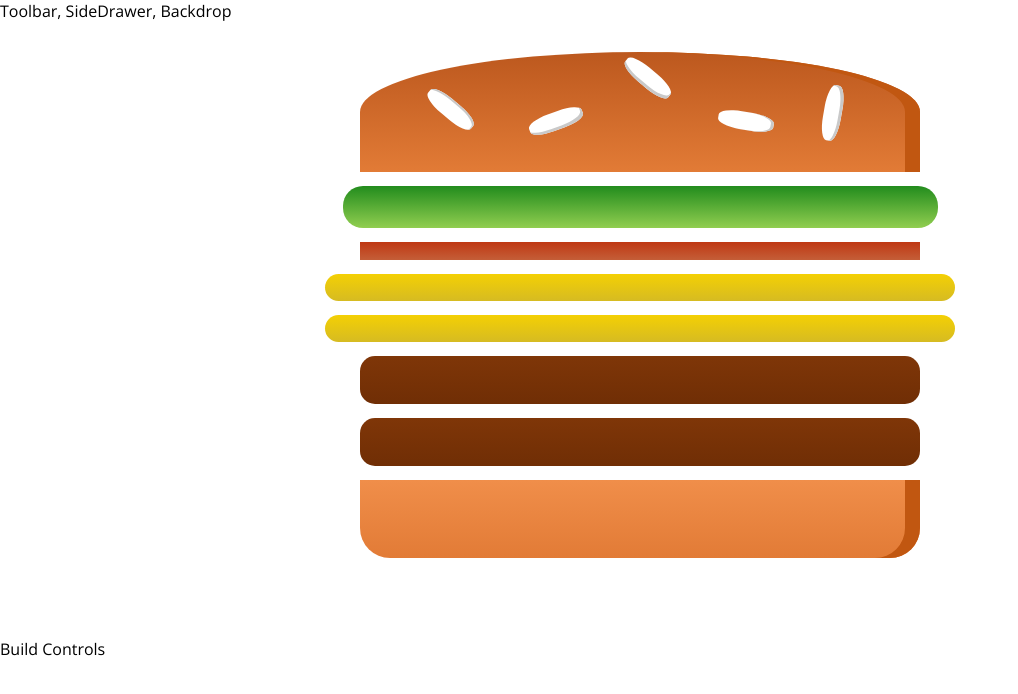
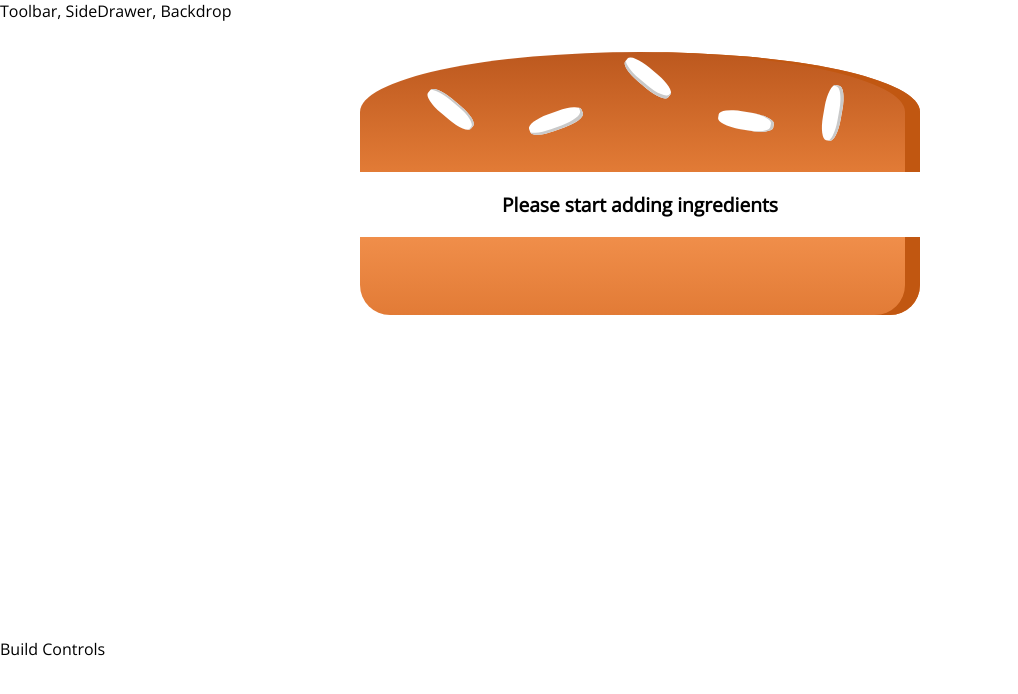
Before and after one commit to skotraba/Burger-Builder, a React app: page / in a window 1280 px wide. Shown: the top 694 px of the page, without its empty margins (0-1018 px from the left). Built offline with nearby package versions, Linux system fonts and the light colour scheme.

Commit message:
Adding state to burgerand displaying message when state is 0

```diff
--- a/src/components/Burger/Burger.js
+++ b/src/components/Burger/Burger.js
@@ -5,11 +5,16 @@
 
 const burger = (props) => {
     //Object is a javascript object and object.keys returns an array
-    const transformedIngredients = Object.keys(props.ingredients).map(igKey => {
+    let transformedIngredients = Object.keys(props.ingredients).map(igKey => {
         return[...Array(props.ingredients[igKey])].map((_, i) => {
             return <BurgerIngredient key={igKey + i} type={igKey}/>
         })
-    })
+    }).reduce((arr, el) => {
+        return arr.concat(el)
+    }, [])
+    if(transformedIngredients.length === 0){
+        transformedIngredients = <p>Please start adding ingredients</p>
+    }
     return(
         <div className="Burger">
             <BurgerIngredient type="bread-top"/>
--- a/src/containers/BurgerBuilder/BugerBuilder.jsx
+++ b/src/containers/BurgerBuilder/BugerBuilder.jsx
@@ -6,10 +6,10 @@
 class BugerBuilder extends Component {
  state = {
    ingredients : {
-     salad: 1,
-     bacon: 1,
-     cheese: 2,
-     meat: 2
+     salad: 0,
+     bacon: 0,
+     cheese: 0,
+     meat: 0
    }
  }
 
```
